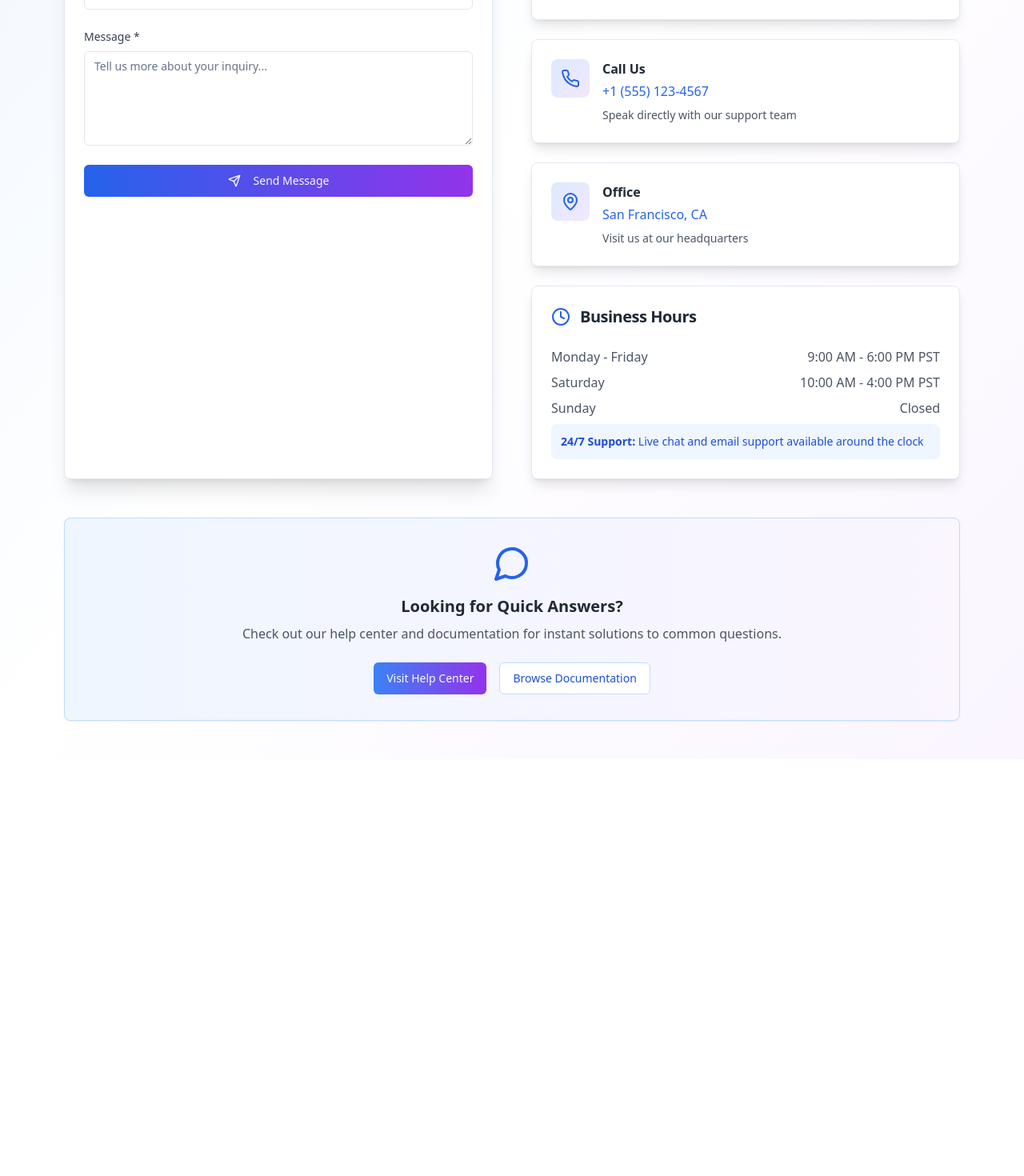
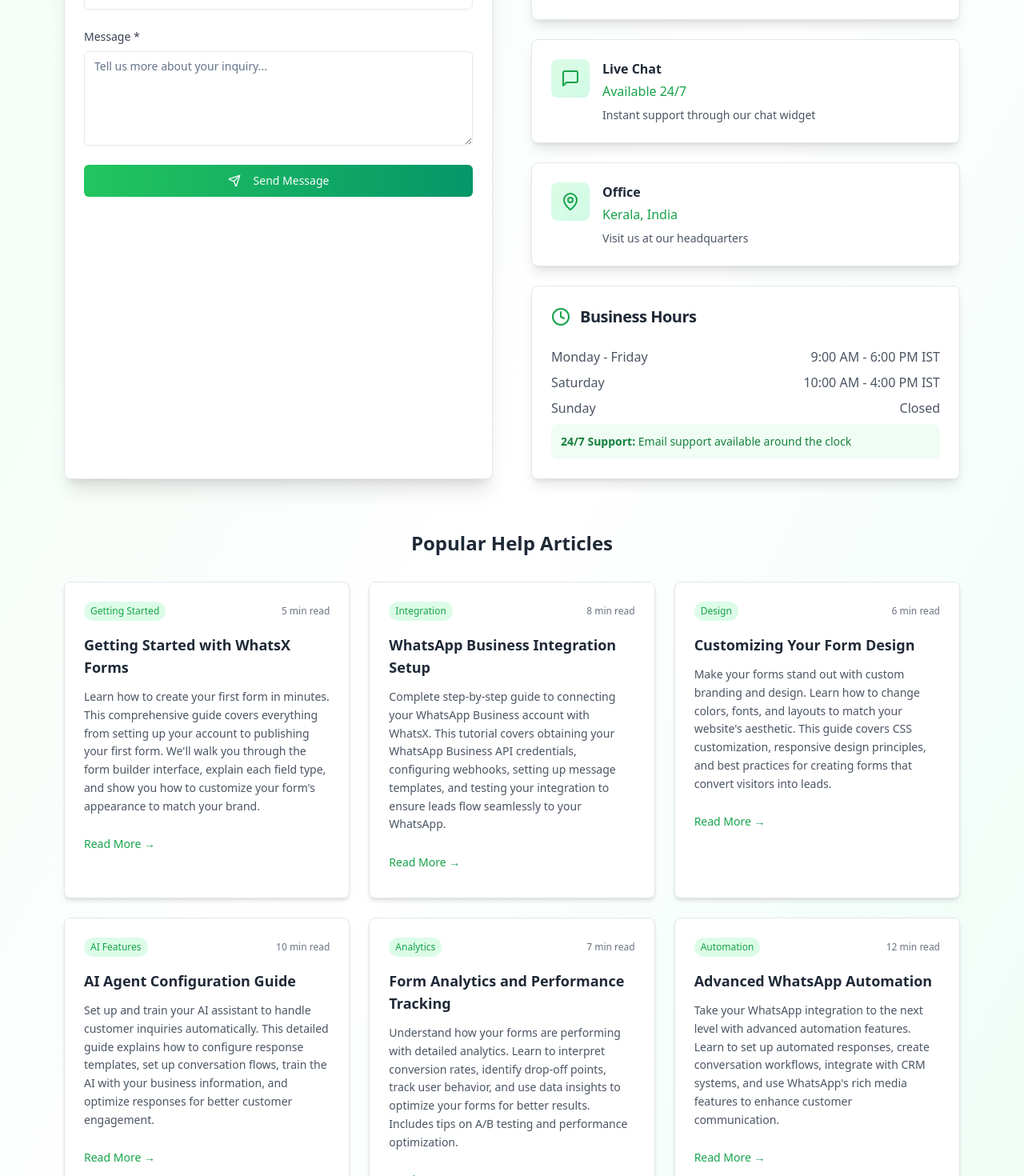
Before and after one commit to muhammedadnanv/whatsx-lead-flow-09, a React (Vite) app: page /contact in a window 1280 px wide. Shown: the part 540-2010 px from the top of the page at 80% size. Before the commit the page ends 1489 px from the top, so only its background shows below. Built offline with nearby package versions, Linux system fonts and the light colour scheme.

Commit message:
Enhance Popular Articles and Contact Info
- Ensure Popular Articles in Help Center have complete content.
- Add contact number "+91 9656778508" to the Contact page.
- Update contact email (details not provided).

```diff
--- a/src/pages/Contact.tsx
+++ b/src/pages/Contact.tsx
@@ -6,6 +6,7 @@ import { Button } from "@/components/ui/button";
 import { Input } from "@/components/ui/input";
 import { Textarea } from "@/components/ui/textarea";
 import { useState } from "react";
+import { useToast } from "@/hooks/use-toast";
 
 const Contact = () => {
   const [formData, setFormData] = useState({
@@ -14,19 +15,30 @@ const Contact = () => {
     subject: "",
     message: ""
   });
+  const { toast } = useToast();
 
   const handleSubmit = (e: React.FormEvent) => {
     e.preventDefault();
-    // Handle form submission
-    console.log("Form submitted:", formData);
+    toast({
+      title: "Message Sent!",
+      description: "We'll get back to you within 24 hours.",
+      duration: 3000
+    });
+    setFormData({ name: "", email: "", subject: "", message: "" });
   };
 
   const contactInfo = [
     {
       icon: Mail,
       title: "Email Us",
-      details: "support@whatsx.com",
+      details: "adnanmuhammad4393@gmail.com",
       description: "Get in touch via email for detailed inquiries"
+    },
+    {
+      icon: Phone,
+      title: "Call Us",
+      details: "+91 9656778508",
+      description: "Speak directly with our support team"
     },
     {
       icon: MessageSquare,
@@ -35,29 +47,62 @@ const Contact = () => {
       description: "Instant support through our chat widget"
     },
     {
-      icon: Phone,
-      title: "Call Us",
-      details: "+1 (555) 123-4567",
-      description: "Speak directly with our support team"
-    },
-    {
       icon: MapPin,
       title: "Office",
-      details: "San Francisco, CA",
+      details: "Kerala, India",
       description: "Visit us at our headquarters"
     }
   ];
 
+  const popularArticles = [
+    {
+      title: "Getting Started with WhatsX Forms",
+      content: "Learn how to create your first form in minutes. This comprehensive guide covers everything from setting up your account to publishing your first form. We'll walk you through the form builder interface, explain each field type, and show you how to customize your form's appearance to match your brand.",
+      category: "Getting Started",
+      readTime: "5 min read"
+    },
+    {
+      title: "WhatsApp Business Integration Setup",
+      content: "Complete step-by-step guide to connecting your WhatsApp Business account with WhatsX. This tutorial covers obtaining your WhatsApp Business API credentials, configuring webhooks, setting up message templates, and testing your integration to ensure leads flow seamlessly to your WhatsApp.",
+      category: "Integration",
+      readTime: "8 min read"
+    },
+    {
+      title: "Customizing Your Form Design",
+      content: "Make your forms stand out with custom branding and design. Learn how to change colors, fonts, and layouts to match your website's aesthetic. This guide covers CSS customization, responsive design principles, and best practices for creating forms that convert visitors into leads.",
+      category: "Design",
+      readTime: "6 min read"
+    },
+    {
+      title: "AI Agent Configuration Guide",
+      content: "Set up and train your AI assistant to handle customer inquiries automatically. This detailed guide explains how to configure response templates, set up conversation flows, train the AI with your business information, and optimize responses for better customer engagement.",
+      category: "AI Features",
+      readTime: "10 min read"
+    },
+    {
+      title: "Form Analytics and Performance Tracking",
+      content: "Understand how your forms are performing with detailed analytics. Learn to interpret conversion rates, identify drop-off points, track user behavior, and use data insights to optimize your forms for better results. Includes tips on A/B testing and performance optimization.",
+      category: "Analytics",
+      readTime: "7 min read"
+    },
+    {
+      title: "Advanced WhatsApp Automation",
+      content: "Take your WhatsApp integration to the next level with advanced automation features. Learn to set up automated responses, create conversation workflows, integrate with CRM systems, and use WhatsApp's rich media features to enhance customer communication.",
+      category: "Automation",
+      readTime: "12 min read"
+    }
+  ];
+
   return (
-    <div className="min-h-screen bg-gradient-to-br from-blue-50 via-white to-purple-50">
+    <div className="min-h-screen bg-gradient-to-br from-green-50 via-white to-emerald-50">
       {/* Header */}
       <header className="border-b bg-white/80 backdrop-blur-sm sticky top-0 z-50">
         <div className="container mx-auto px-4 py-4 flex items-center justify-between">
           <Link to="/" className="flex items-center space-x-2">
-            <div className="w-8 h-8 bg-gradient-to-br from-blue-500 to-purple-600 rounded-lg flex items-center justify-center">
+            <div className="w-8 h-8 bg-gradient-to-br from-green-500 to-emerald-600 rounded-lg flex items-center justify-center">
               <MessageCircle className="w-5 h-5 text-white" />
             </div>
-            <span className="text-xl md:text-2xl font-bold bg-gradient-to-r from-blue-600 to-purple-600 bg-clip-text text-transparent">
+            <span className="text-xl md:text-2xl font-bold bg-gradient-to-r from-green-600 to-emerald-600 bg-clip-text text-transparent">
               WhatsX
             </span>
           </Link>
@@ -144,7 +189,7 @@ const Contact = () => {
 
                 <Button
                   type="submit"
-                  className="w-full bg-gradient-to-r from-blue-600 to-purple-600 hover:from-blue-700 hover:to-purple-700"
+                  className="w-full bg-gradient-to-r from-green-500 to-emerald-600 hover:from-green-600 hover:to-emerald-700"
                 >
                   <Send className="w-4 h-4 mr-2" />
                   Send Message
@@ -160,12 +205,12 @@ const Contact = () => {
                 <Card key={index} className="shadow-lg hover:shadow-xl transition-shadow">
                   <CardContent className="p-6">
                     <div className="flex items-start space-x-4">
-                      <div className="w-12 h-12 bg-gradient-to-br from-blue-100 to-purple-100 rounded-lg flex items-center justify-center">
-                        <info.icon className="w-6 h-6 text-blue-600" />
+                      <div className="w-12 h-12 bg-gradient-to-br from-green-100 to-emerald-100 rounded-lg flex items-center justify-center">
+                        <info.icon className="w-6 h-6 text-green-600" />
                       </div>
                       <div>
                         <h3 className="font-semibold text-gray-800 mb-1">{info.title}</h3>
-                        <p className="text-blue-600 font-medium mb-2">{info.details}</p>
+                        <p className="text-green-600 font-medium mb-2">{info.details}</p>
                         <p className="text-gray-600 text-sm">{info.description}</p>
                       </div>
                     </div>
@@ -178,7 +223,7 @@ const Contact = () => {
             <Card className="shadow-lg">
               <CardHeader>
                 <div className="flex items-center">
-                  <Clock className="w-6 h-6 text-blue-600 mr-3" />
+                  <Clock className="w-6 h-6 text-green-600 mr-3" />
                   <CardTitle className="text-xl text-gray-800">Business Hours</CardTitle>
                 </div>
               </CardHeader>
@@ -186,19 +231,19 @@ const Contact = () => {
                 <div className="space-y-2 text-gray-600">
                   <div className="flex justify-between">
                     <span>Monday - Friday</span>
-                    <span>9:00 AM - 6:00 PM PST</span>
+                    <span>9:00 AM - 6:00 PM IST</span>
                   </div>
                   <div className="flex justify-between">
                     <span>Saturday</span>
-                    <span>10:00 AM - 4:00 PM PST</span>
+                    <span>10:00 AM - 4:00 PM IST</span>
                   </div>
                   <div className="flex justify-between">
                     <span>Sunday</span>
                     <span>Closed</span>
                   </div>
-                  <div className="mt-4 p-3 bg-blue-50 rounded-lg">
-                    <p className="text-blue-700 text-sm">
-                      <strong>24/7 Support:</strong> Live chat and email support available around the clock
+                  <div className="mt-4 p-3 bg-green-50 rounded-lg">
+                    <p className="text-green-700 text-sm">
+                      <strong>24/7 Support:</strong> Email support available around the clock
                     </p>
                   </div>
                 </div>
@@ -207,22 +252,48 @@ const Contact = () => {
           </div>
         </div>
 
+        {/* Popular Articles Section */}
+        <div className="mt-16">
+          <h2 className="text-2xl font-semibold text-gray-800 mb-8 text-center">Popular Help Articles</h2>
+          <div className="grid md:grid-cols-2 lg:grid-cols-3 gap-6">
+            {popularArticles.map((article, index) => (
+              <Card key={index} className="shadow-md hover:shadow-lg transition-shadow duration-200 cursor-pointer group">
+                <CardContent className="p-6">
+                  <div className="flex items-center justify-between mb-4">
+                    <span className="text-xs font-medium text-green-600 bg-green-100 px-2 py-1 rounded-full">
+                      {article.category}
+                    </span>
+                    <span className="text-xs text-gray-500">{article.readTime}</span>
+                  </div>
+                  <h3 className="text-lg font-semibold text-gray-800 mb-3 group-hover:text-green-600 transition-colors">
+                    {article.title}
+                  </h3>
+                  <p className="text-gray-600 text-sm leading-relaxed">{article.content}</p>
+                  <Button variant="ghost" className="mt-4 p-0 text-green-600 hover:text-green-700">
+                    Read More →
+                  </Button>
+                </CardContent>
+              </Card>
+            ))}
+          </div>
+        </div>
+
         {/* FAQ Section */}
-        <Card className="mt-12 bg-gradient-to-r from-blue-50 to-purple-50 border-blue-200">
+        <Card className="mt-12 bg-gradient-to-r from-green-50 to-emerald-50 border-green-200">
           <CardContent className="p-8 text-center">
-            <MessageCircle className="w-12 h-12 text-blue-600 mx-auto mb-4" />
+            <MessageCircle className="w-12 h-12 text-green-600 mx-auto mb-4" />
             <h3 className="text-xl font-semibold text-gray-800 mb-2">Looking for Quick Answers?</h3>
             <p className="text-gray-600 mb-6">
               Check out our help center and documentation for instant solutions to common questions.
             </p>
             <div className="flex flex-col sm:flex-row gap-4 justify-center">
               <Link to="/help-center">
-                <Button className="bg-gradient-to-r from-blue-500 to-purple-600 hover:from-blue-600 hover:to-purple-700">
+                <Button className="bg-gradient-to-r from-green-500 to-emerald-600 hover:from-green-600 hover:to-emerald-700">
                   Visit Help Center
                 </Button>
               </Link>
               <Link to="/documentation">
-                <Button variant="outline" className="border-blue-200 text-blue-700 hover:bg-blue-50">
+                <Button variant="outline" className="border-green-200 text-green-700 hover:bg-green-50">
                   Browse Documentation
                 </Button>
               </Link>
```
